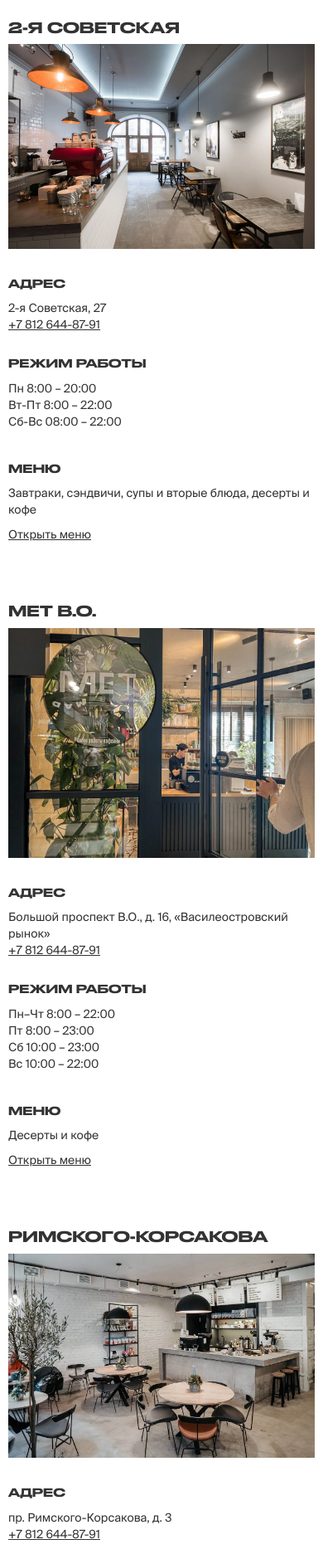
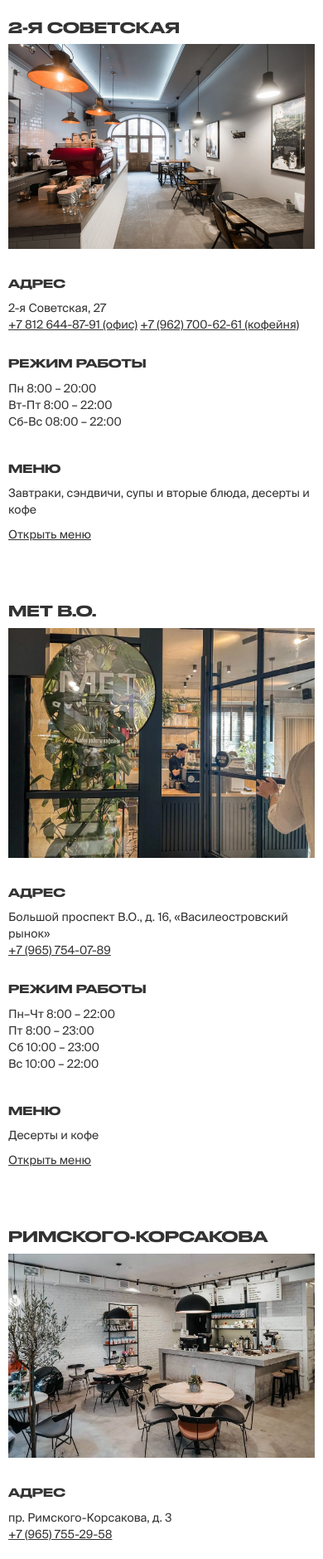
Before and after one commit to maslaknikolai/metcoffee, a plain HTML site: page adresa-kofeen-met.html in a window 390 px wide. Shown: the part 118-1997 px from the top of the page at 83% size. Drawn offline with nearby package versions, Linux system fonts and the light colour scheme.

Commit message:
new phones in menu

```diff
--- a/adresa-kofeen-met.html
+++ b/adresa-kofeen-met.html
@@ -61,7 +61,8 @@
               <div id="w-node-_2f0508bc-2028-1cd1-be06-1ee4824a563e-c51497aa">
                 <h4 id="w-node-_2f0508bc-2028-1cd1-be06-1ee4824a563f-c51497aa">Адрес</h4>
                 <div>2-я Советская, 27</div>
-                <a href="tel:+7812644-87-91" class="textlink">+7 812 644-87-91</a>
+                <a href="tel:+7812644-87-91" class="textlink">+7 812 644-87-91 (офис)</a>
+                <a href="tel:+7962700-62-61" class="textlink">+7 (962) 700-62-61 (кофейня)</a>
               </div>
               <div>
                 <h4 id="w-node-_88def71f-5b1b-fe5a-5e00-bc4c0f85080e-c51497aa">
@@ -97,7 +98,7 @@
               <div id="w-node-_2f0508bc-2028-1cd1-be06-1ee4824a563e-c51497aa">
                 <h4 id="w-node-_2f0508bc-2028-1cd1-be06-1ee4824a563f-c51497aa">Адрес</h4>
                 <div>Большой проспект В.О., д. 16, «Василеостровский рынок»</div>
-                <a href="tel:+7812644-87-91" class="textlink">+7 812 644-87-91</a>
+                <a href="tel:+7965754-07-89" class="textlink">+7 (965) 754-07-89</a>
               </div>
               <div>
                 <h4 id="w-node-_88def71f-5b1b-fe5a-5e00-bc4c0f85080e-c51497aa">
@@ -136,7 +137,7 @@
               <div id="w-node-_2f0508bc-2028-1cd1-be06-1ee4824a563e-c51497aa">
                 <h4 id="w-node-_2f0508bc-2028-1cd1-be06-1ee4824a563f-c51497aa">Адрес</h4>
                 <div>пр. Римского-Корсакова, д. 3</div>
-                <a href="tel:+7812644-87-91" class="textlink">+7 812 644-87-91</a>
+                <a href="tel:+7965755-29-58" class="textlink">+7 (965) 755-29-58</a>
               </div>
               <div>
                 <h4 id="w-node-_88def71f-5b1b-fe5a-5e00-bc4c0f85080e-c51497aa">
@@ -172,7 +173,7 @@
               <div id="w-node-_2f0508bc-2028-1cd1-be06-1ee4824a563e-c51497aa">
                 <h4 id="w-node-_2f0508bc-2028-1cd1-be06-1ee4824a563f-c51497aa">Адрес</h4>
                 <div>ул. Решетникова 12</div>
-                <a href="#" class="textlink w-dyn-bind-empty"></a>
+                <a href="tel:+7904612-89-95" class="textlink">+7 (904) 612-89-95</a>
               </div>
               <div>
                 <h4 id="w-node-_88def71f-5b1b-fe5a-5e00-bc4c0f85080e-c51497aa">
@@ -208,7 +209,7 @@
               <div id="w-node-_2f0508bc-2028-1cd1-be06-1ee4824a563e-c51497aa">
                 <h4 id="w-node-_2f0508bc-2028-1cd1-be06-1ee4824a563f-c51497aa">Адрес</h4>
                 <div>Нальчик, ул. Кабардинская 5</div>
-                <a href="#" class="textlink w-dyn-bind-empty"></a>
+                <a href="tel:+7938079-51-33" class="textlink">+7 (938) 079-51-33</a>
               </div>
               <div>
                 <h4 id="w-node-_88def71f-5b1b-fe5a-5e00-bc4c0f85080e-c51497aa">
```
